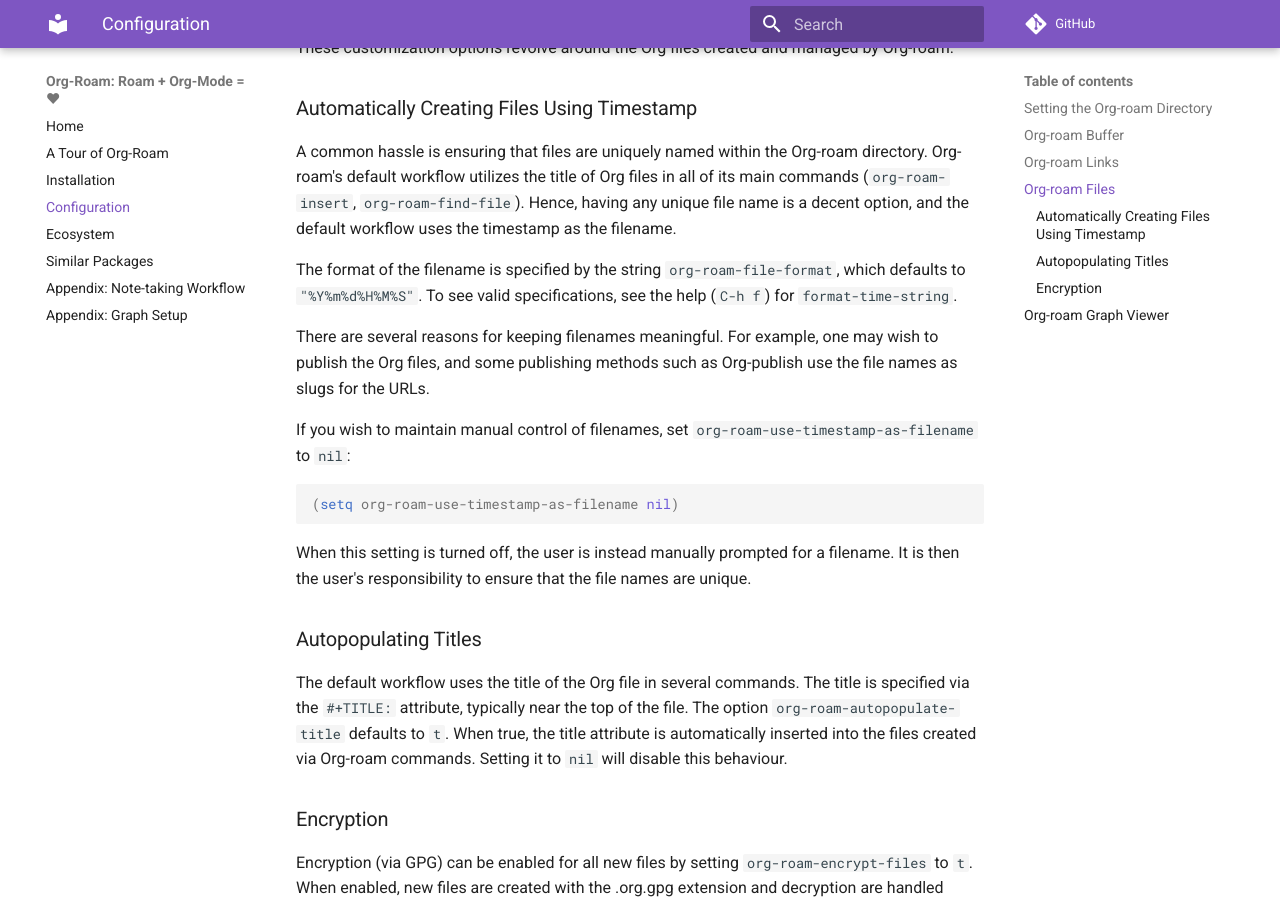
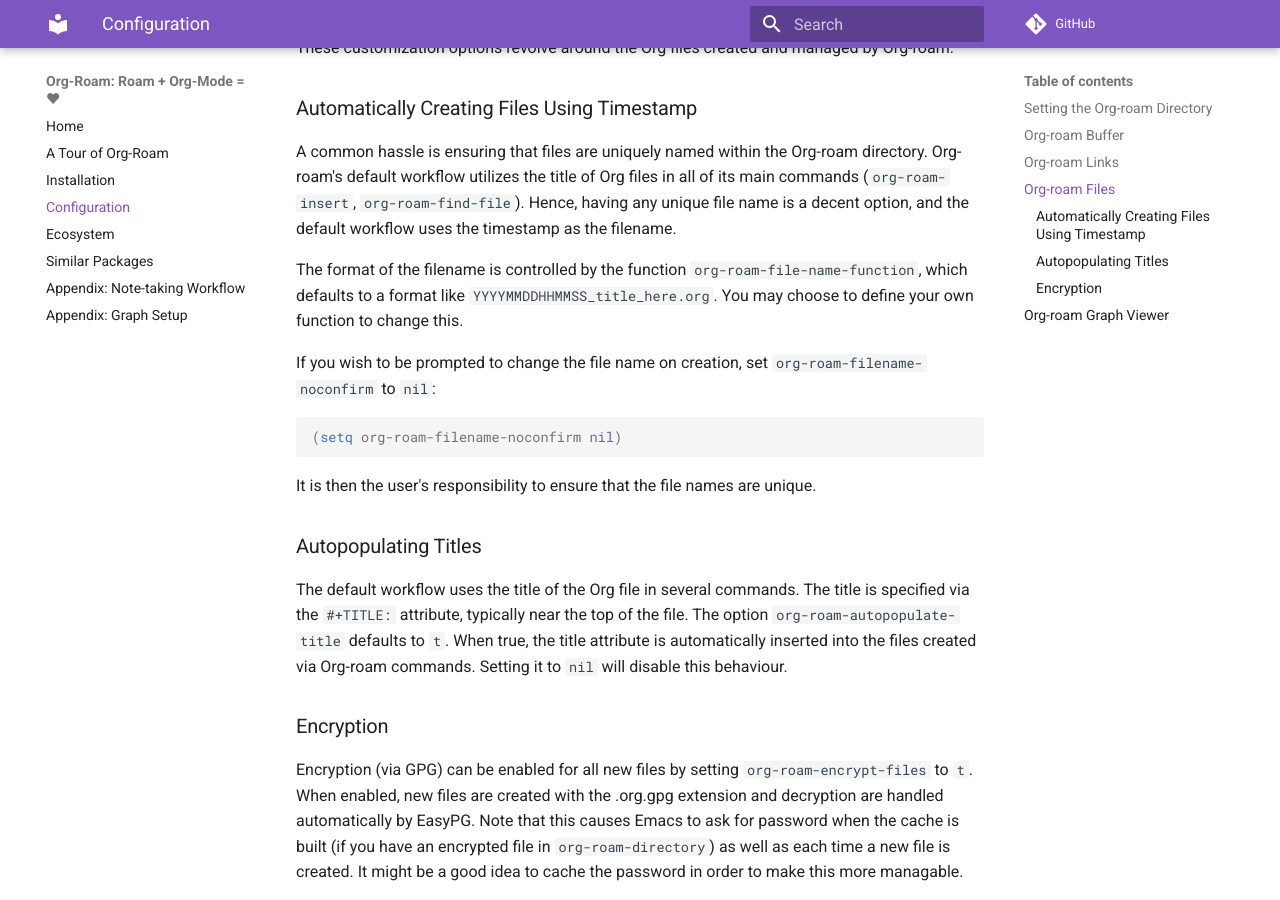
Before and after one commit to org-roam/org-roam, an MkDocs documentation site: the page built from doc/configuration.md, in a window 1280 px wide and 900 px high, scrolled down 1310 px. Built offline with MkDocs 1.6.1 and Material for MkDocs 9.7.7, drawn with Linux system fonts in a browser that asks for light colours; comment, search, counter and statistics services are not loaded.

Commit message:
(breaking): change org-roam-file-format to a function (#103)
This allows for more flexible naming of files. Now filename defaults
to yyyymmddhhmmss_title_here.org. Also, remove
`org-use-timestamp-as-filename`, and change it to
`org-roam-filename-noconfirm` to better describe what it is doing.s

````diff
--- a/doc/configuration.md
+++ b/doc/configuration.md
@@ -66,24 +66,20 @@
 `org-roam-find-file`). Hence, having any unique file name is a decent
 option, and the default workflow uses the timestamp as the filename.
 
-The format of the filename is specified by the string
-`org-roam-file-format`, which defaults to `"%Y%m%d%H%M%S"`. To see
-valid specifications, see the help (`C-h f`) for `format-time-string`.
+The format of the filename is controlled by the function
+`org-roam-file-name-function`, which defaults to a format like
+`YYYYMMDDHHMMSS_title_here.org`. You may choose to define your own
+function to change this.
 
-There are several reasons for keeping filenames meaningful. For
-example, one may wish to publish the Org files, and some publishing
-methods such as Org-publish use the file names as slugs for the URLs.
-
-If you wish to maintain manual control of filenames, set
-`org-roam-use-timestamp-as-filename` to `nil`:
+If you wish to be prompted to change the file name on creation, set
+`org-roam-filename-noconfirm` to `nil`:
 
 ```emacs-lisp
-(setq org-roam-use-timestamp-as-filename nil)
+(setq org-roam-filename-noconfirm nil)
 ```
 
-When this setting is turned off, the user is instead manually prompted
-for a filename. It is then the user's responsibility to ensure that
-the file names are unique.
+It is then the user's responsibility to ensure that the file names are
+unique.
 
 ### Autopopulating Titles
 
````
Also changed, not shown: CHANGELOG.md (+4 -1 lines), 1 other file.
